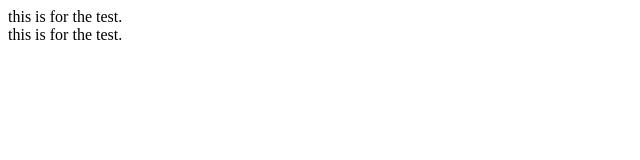
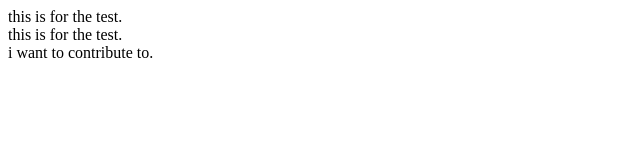
Before and after one commit to Samarth-dev-01/test, a plain HTML site: page index.html in a window 1280 px wide. Shown: the whole page, without its empty margins (0-640 px from the left). Drawn offline with Linux system fonts and the light colour scheme.

Commit message:
Update index.html

```diff
--- a/index.html
+++ b/index.html
@@ -8,5 +8,6 @@
 <body>
     this is for the test.<br>
     this is for the test.<br>
+    i want to contribute to.<br>
 </body>
 </html>
```
